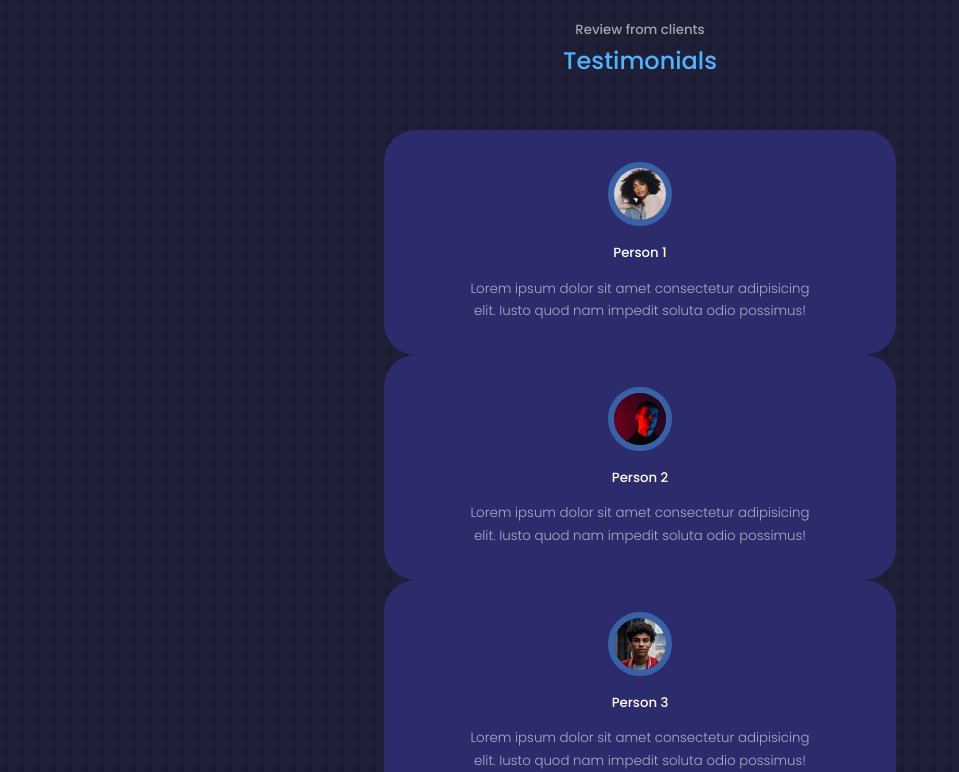
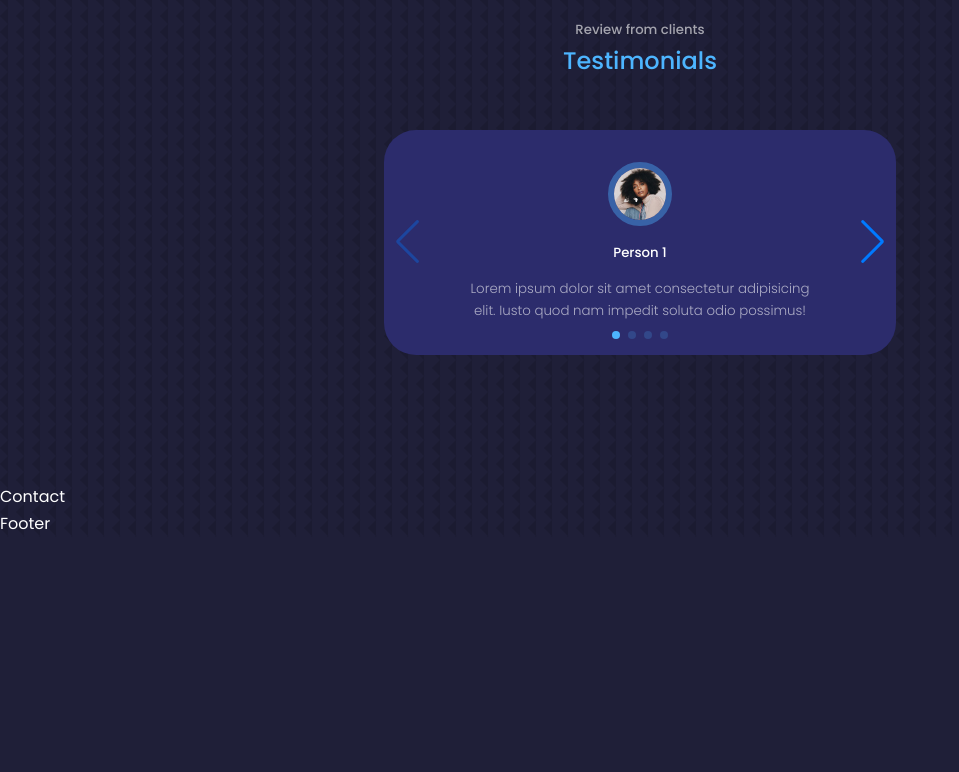
Before and after one commit to CameronRiecan/CameronRiecan.github.io, a React (Create React App) app: page / in a window 1280 px wide. Shown: the part 4680-5452 px from the top of the page, without its empty margins (0-959 px from the left). After the commit the page ends 5217 px from the top, so only its background shows below. Built offline with nearby package versions, Linux system fonts and the light colour scheme.

Commit message:
add Swiper JS pagination and navigation for testimonials and fix css to color match my color pallete

```diff
--- a/src/components/testimonials/Testimonials.jsx
+++ b/src/components/testimonials/Testimonials.jsx
@@ -5,13 +5,16 @@
 import AVTR3 from '../../assets/avatar3.jpg'
 import AVTR4 from '../../assets/avatar4.jpg'
 
-//import Swiper.js core and required modules
-import { Pagination } from 'swiper';
+// import Swiper core and required modules
+import { Navigation, Pagination, Scrollbar, A11y } from 'swiper/modules';
+
 import { Swiper, SwiperSlide } from 'swiper/react';
 
-// Import Swiper styles
+// import Swiper and modules styles
 import 'swiper/css';
+import 'swiper/css/navigation';
 import 'swiper/css/pagination';
+import 'swiper/css/scrollbar';
 
 const data = [
   {
@@ -20,7 +23,7 @@
     review: 'Lorem ipsum dolor sit amet consectetur adipisicing elit. Iusto quod nam impedit soluta odio possimus!'
   },
   {
-    avatar: AVTR2,
+    avatar: AVTR2 ,
     name: "Person 2",
     review: 'Lorem ipsum dolor sit amet consectetur adipisicing elit. Iusto quod nam impedit soluta odio possimus!'
   },
@@ -42,21 +45,26 @@
       <h5>Review from clients</h5>
       <h2>Testimonials</h2>
 
-      <div className="container testimonials_container">
+      <Swiper className="container testimonials_container"
+      modules={[Navigation, Pagination]}
+      spaceBetween={40}
+      slidesPerView={1}
+      navigation
+      pagination={{ clickable: true }}>
         {
           data.map(({avatar, name, review}, index) => {
             return (
-              <article key={index} className='testimonial'>
+              <SwiperSlide key={index} className='testimonial'>
               <div className='client_avatar'>
                 <img src={avatar} alt="avatar" />
               </div>
               <h5 className='client_name'>{name}</h5>
               <small className='client_review'>{review}</small>
-              </article>
+              </SwiperSlide>
             )
           })
         }
-      </div>
+      </Swiper>
     </section>
   )
 }
--- a/src/components/testimonials/testimonials.css
+++ b/src/components/testimonials/testimonials.css
@@ -29,6 +29,10 @@
     margin: 0.8rem auto 0;
 }
 
+.swiper-pagination-clickable .swiper-pagination-bullet {
+    background: var(--color-primary);
+}
+
 /* Media Queries (Medium Devices) */
 @media screen and (max-width: 1024px) {
     .container.testimonials_container {
```
